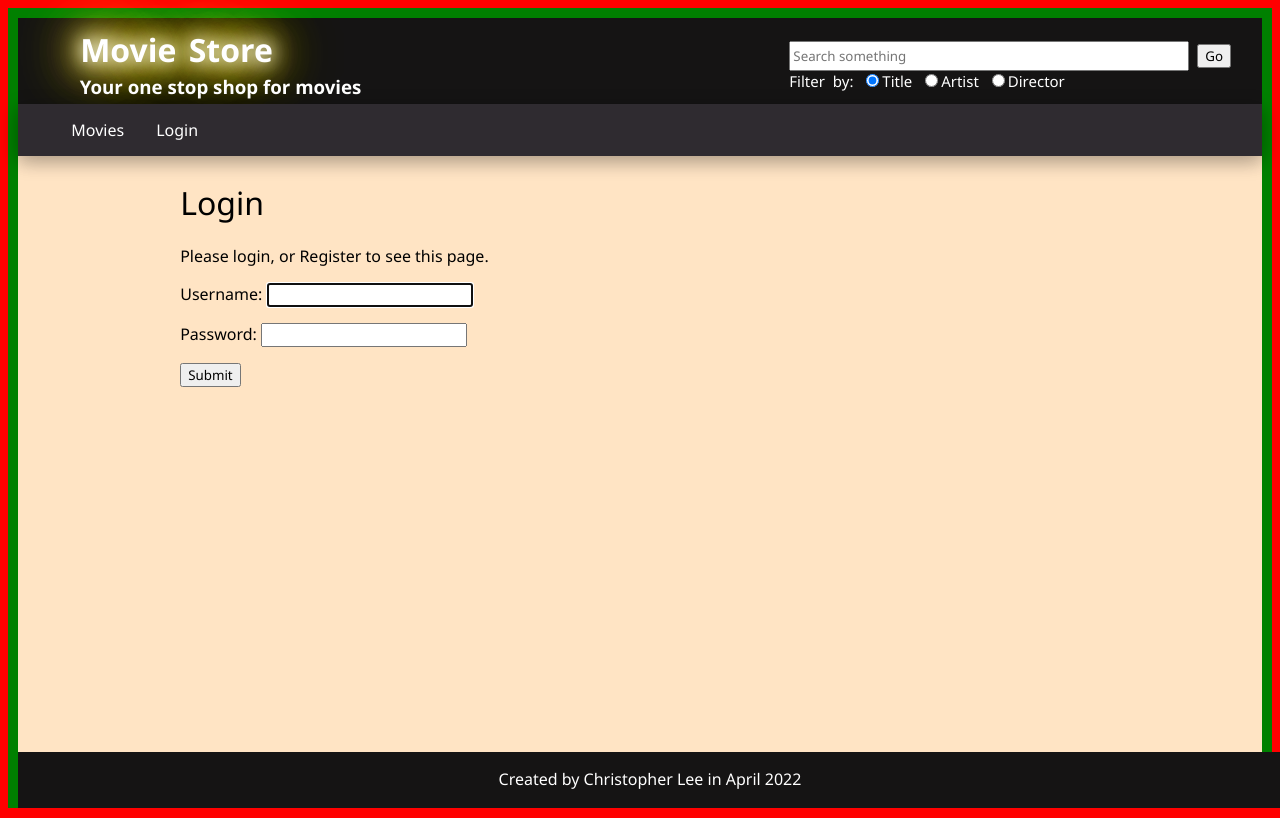
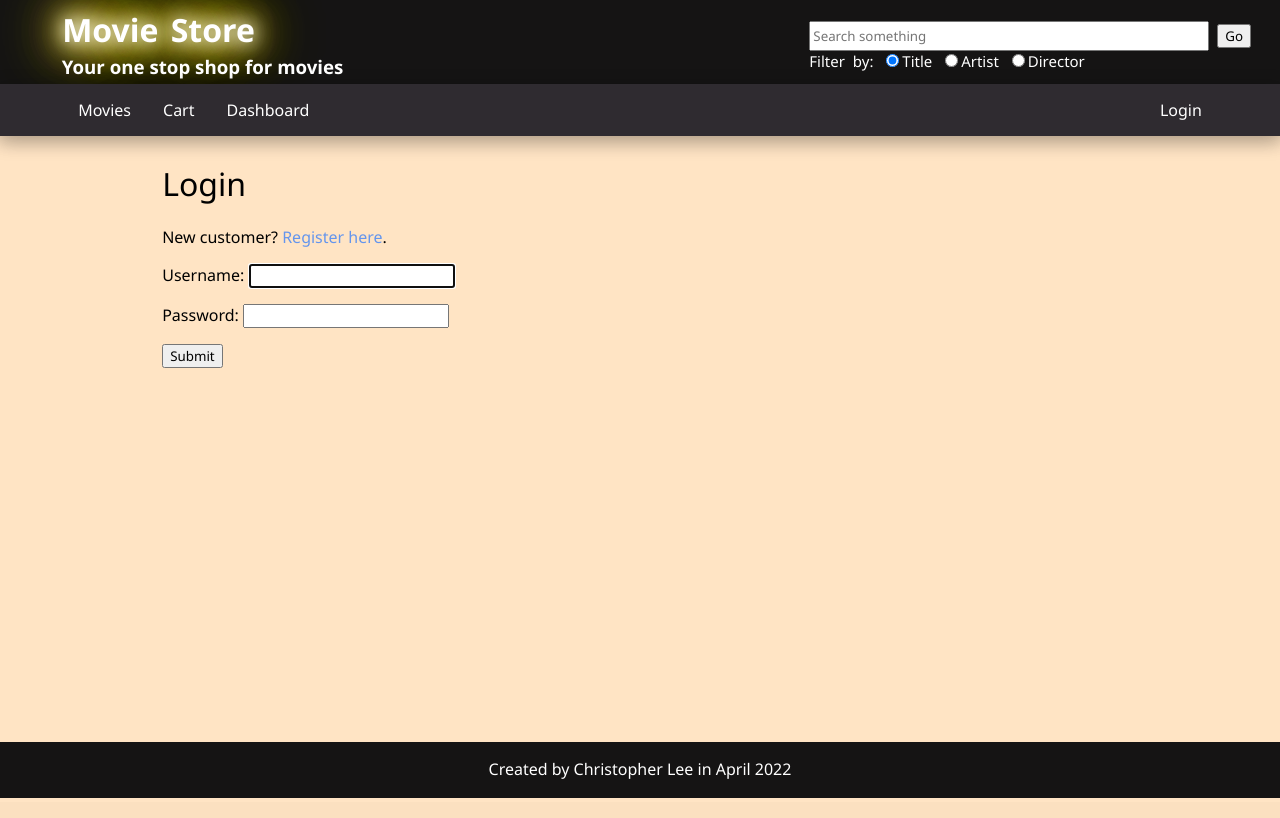
Before and after one commit to topherlee/movie-store, a Django app: page /accounts/login/ in a window 1280 px wide. Run offline with Django 4.2, Linux system fonts and the light colour scheme.

```diff
--- a/movie_store/static/movie_store/styles.css
+++ b/movie_store/static/movie_store/styles.css
@@ -16,13 +16,11 @@ body{
     margin: -10px;
     position: relative;
     min-height: 100vh;
-    border: 10px solid red;
     display: flex;
 }
 
 .wrapper{
     padding-bottom: 2.5rem;
-    border: 10px solid green;
     width: 100%;
 }
 
@@ -101,9 +99,10 @@ a:hover{
 
 .nav-buttons{
     list-style-type: none;
-    margin-left: 3%;
+    margin-left: 5%;
     overflow: hidden;
     padding: 5px 0px;
+    margin-right: 5%;
 }
 
 .nav-buttons li{
@@ -120,8 +119,53 @@ a:hover{
     word-spacing: normal;
 }
 
+.nav-buttons li a:active{
+    background-color: #04AA6D;
+    color: white;
+}
+
+.nav-buttons li a, .dropbtn {
+    display: inline-block;
+    color: white;
+    text-align: center;
+    padding: 15px 16px;
+    text-decoration: none;
+  }
+
+
+.nav-buttons  li.dropdown {
+    display: inline-block;
+  }
+
+.dropdown-content {
+    display: none;
+    position: absolute;
+    background-color: #2f2b30;
+    min-width: 160px;
+    box-shadow: 0px 8px 16px 0px rgba(0,0,0,0.2);
+    z-index: 10;
+}
+
+/* Links inside the dropdown */
+.dropdown-content a {
+    color: black;
+    padding: 20px 20px;
+    text-decoration: none;
+    display: block;
+}
+
+/* Change color of dropdown links on hover */
+.dropdown-content a:hover {background-color: #ddd;}
+
+/* Show the dropdown menu on hover */
+.dropdown:hover .dropdown-content {display: block;}
+
+/* Change the background color of the dropdown button when the dropdown content is shown */
+.dropdown:hover .dropbtn {background-color: rgb(255, 170, 0);}
+
+
 .nav-buttons li a:hover{
-    background-color: black;
+    background-color: rgb(255, 170, 0);
     color:white;
 }
 
@@ -239,7 +283,7 @@ a:hover{
     display: grid;
     justify-content: space-evenly;
     padding: 3%;
-    margin-left: -40px;
+    margin-left: -20px;
 }
 
 .flip-card {
--- a/movie_store/templates/movie_store/layout.html
+++ b/movie_store/templates/movie_store/layout.html
@@ -35,16 +35,22 @@
                     <nav class="nav">
                         <ul class="nav-buttons">
                             <li><a href="/movies">Movies</a></li>
-                            {% if user.is_staff %}
-                            <li><a href="/orders">Orders</a></li>
-                            <li><a href="/customers">Customers</a></li>
-                            <li><a href="/movies/new/">Add a Movie</a></li>
-                            {% endif %}
+                            <li><a href="/basket_detail/">Cart</a></li>
+                            <li class="dropdown">
+                                <a href="javascript:void(0)" class="dropbtn">Dashboard</a>
+                                <div class="dropdown-content">
+                                    <a href="/my_details/">My Orders</a>
+                                    {% if user.is_staff %}
+                                    <a href="/orders">Order List</a>
+                                    <a href="/customers">Customer List</a>
+                                    <a href="/movies/new/">Add a Movie</a>
+                                    {% endif %}
+                                </div>
+                            </li>
                             {% if user.is_authenticated %}
-                            <li><a href="/basket_detail/">Cart</a></li>
-                            <li><a href="/accounts/logout">Logout ({{ user.get_username }})</a></li>
+                            <li style="float:right"><a href="/accounts/logout" >Logout ({{ user.get_username }})</a></li>
                             {% else %}
-                            <li><a href="/accounts/login">Login</a></li>
+                            <li style="float:right"><a href="/accounts/login">Login</a></li>
                             {% endif %}
                         </ul>
                     </nav>
--- a/movie_store/templates/movie_store/order_list.html
+++ b/movie_store/templates/movie_store/order_list.html
@@ -6,7 +6,7 @@ Order List - Movie Store
   <h1>Order List</h1>
 
   {% for order in orders %}
-  <p>This is order <b> <a href="{% url 'order_details' id=order.id %}">{{order.id }}</a></b> for
+  <p>This is order ID <b><a href="{% url 'order_details' id=order.id %}"> #{{order.id }}</a></b> for
      {{order.customer.user.first_name}} {{order.customer.user.last_name}}. The order was placed on: {{ order.created_date }}
   </p>
   {% endfor %}
--- a/movie_store/templates/registration/login.html
+++ b/movie_store/templates/registration/login.html
@@ -5,17 +5,16 @@ Login - Movie Store
 {% block content %}
     <h1>Login</h1>
     {% if form.errors %}
-       <p>Your username and password didn't match. Please try again.</p>
+       <p style="color:red">Your username and password does not match. Please try again.</p>
     {% endif %}
     {% if next %}
     {% if user.is_authenticated %}
-    <p>Your account doesn't have access to this page. To proceed,
-      please login with an account that has access.</p>
+    <p style="color:red">Your account does not have access to this page. Please login with an account that has access to proceed.</p>
     {% else %}
 
     {% endif %}
   {% endif %}
-  <p>Please login, or <a href = "{% url 'signup' %}">Register</a> to see this page.</p>
+  <p>New customer? <a href = "{% url 'signup' %}" style="color:cornflowerblue">Register here</a>.</p>
   <form method="POST" action="{% url 'login' %}">
     {% csrf_token %}
     <p>
--- a/movie_store/urls.py
+++ b/movie_store/urls.py
@@ -12,6 +12,9 @@ urlpatterns = [
     path('movies/delete/<id>/', views.movie_delete, name='delete_movie'),
     path('orders/', views.order_list, name='order_list'),
     path('order_details/<id>/', views.order_details, name='order_details'),
+    path('customers/', views.customer_list, name='customer_list'),
+    path('customer_details/<id>/', views.customer_details, name='customer_details'),
+    path('my_details/', views.customer_own_detail, name='my_details'),
     path('search/', views.search, name='search'),
     path('signup/', views.signup, name='signup'),
     path('basket_add/<int:movie_id>/', views.basket.basket_add, name ='basket_add'),
--- a/movie_store/views/__init__.py
+++ b/movie_store/views/__init__.py
@@ -2,3 +2,4 @@ from .home import *
 from .movies import *
 from .orders import *
 from .basket import *
+from .customers import *
--- a/movie_store/views/movies.py
+++ b/movie_store/views/movies.py
@@ -1,5 +1,5 @@
 from django.shortcuts import render, redirect, get_object_or_404
-from django.contrib.auth.decorators import login_required
+from django.contrib.auth.decorators import login_required, user_passes_test
 from django.core.paginator import Paginator
 from django.contrib.auth.models import User
 from numpy import append
@@ -70,7 +70,7 @@ def movie_details(request, id):
     }
     return render(request, 'movie_store/movie_details.html', context)
 
-@login_required
+@user_passes_test(lambda u: u.is_staff)
 def movie_modify(request, id=None):
     if id is not None:
         movie = get_object_or_404(Movie, id=id)
--- a/movie_store/views/orders.py
+++ b/movie_store/views/orders.py
@@ -1,14 +1,14 @@
 from django.shortcuts import render, redirect, get_object_or_404
 from django.contrib.auth.models import User
-from django.contrib.auth.decorators import login_required
+from django.contrib.auth.decorators import login_required, user_passes_test
 from ..models import LineItem, Order
 
-@login_required
+@user_passes_test(lambda u: u.is_staff)
 def order_list(request):
     orders = Order.objects.all()
     return render(request, 'movie_store/order_list.html', {'orders':orders})
 
-@login_required
+@user_passes_test(lambda u: u.is_staff)
 def order_details(request, id):
     order = get_object_or_404(Order, id=id)
     customer = order.customer
```
Also changed, not shown: movie_store/templates/movie_store/customer_details.html (added, +31 -0 lines), movie_store/templates/movie_store/customers.html (added, +14 -0 lines), movie_store/templates/movie_store/movie_details.html (+8 -4 lines), movie_store/templates/movie_store/order_details.html (+7 -5 lines), movie_store/views/customers.py (added, +40 -0 lines).
